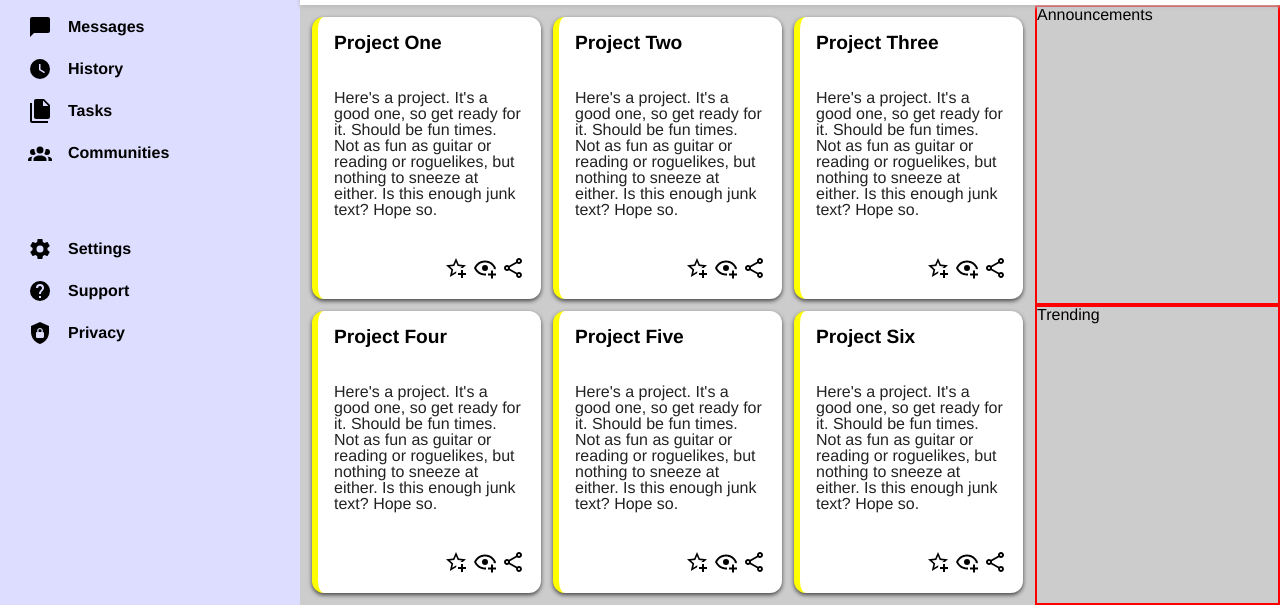
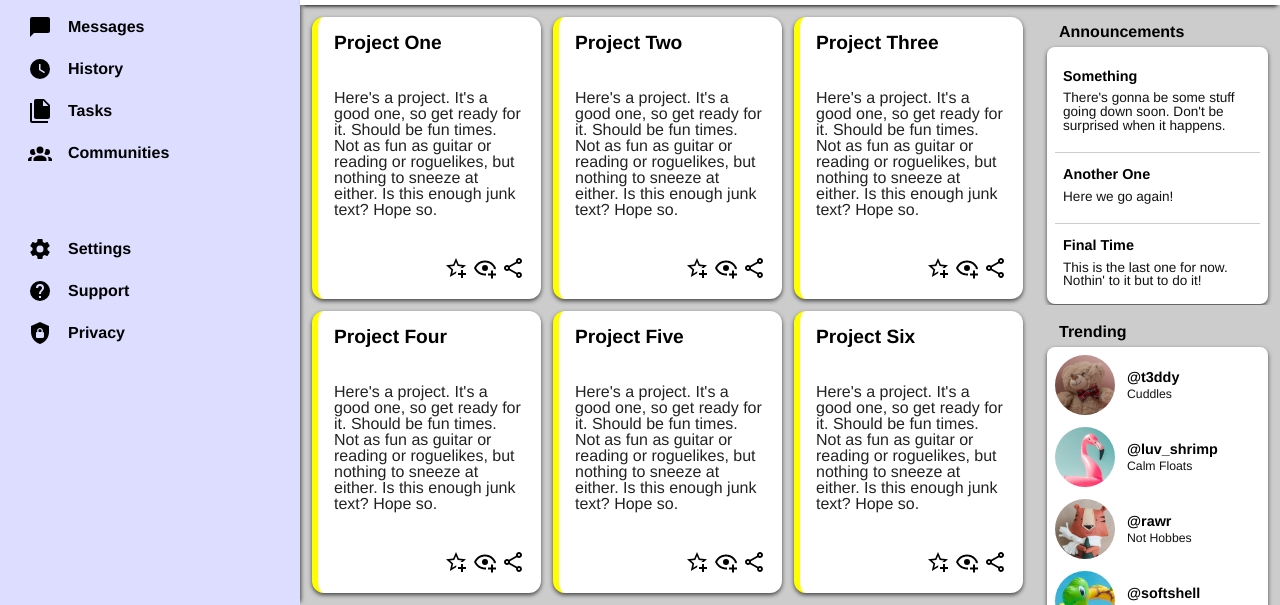
Before and after one commit to MongrelArchitect/admin-dashboard, a plain HTML site: page index.html in a window 1280 px wide. Shown: the part 195-800 px from the top of the page. Drawn offline with Linux system fonts and the light colour scheme.

Commit message:
Setup and style "announcements" and "trending" sections

```diff
--- a/index.html
+++ b/index.html
@@ -139,8 +139,55 @@
             </div>
           </div>
         </div>
-        <div class="content-item announcements">Announcements</div>
-        <div class="content-item trending">Trending</div>
+        <div class="announcements">
+          <p>
+            Announcements
+          </p>
+          <div class="announcement-card">
+            <div class="announcement">
+              <p>Something</p>
+              <p>
+                There's gonna be some stuff going down soon. Don't
+                be surprised when it happens.
+              </p>
+            </div>
+            <div class="announcement">
+              <p>Another One</p>
+              <p>
+                Here we go again!
+              </p>
+            </div>
+            <div class="announcement">
+              <p>Final Time</p>
+              <p>
+                This is the last one for now. Nothin' to it but to do it!
+              </p>
+            </div>
+          </div>
+        </div>
+        <div class="trending">
+          <p>
+            Trending
+          </p>
+          <div class="announcement-card">
+            <div class="trend">
+              <img src="./images/bear.jpg">
+              <span>@t3ddy<p>Cuddles</p></span>
+            </div>
+            <div class="trend">
+              <img src="./images/flamingo.jpg">
+              <span>@luv_shrimp<p>Calm Floats</p></span>
+            </div>
+            <div class="trend">
+              <img src="./images/tiger.jpg">
+              <span>@rawr<p>Not Hobbes</p></span>
+            </div>
+            <div class="trend">
+              <img src="./images/turtle.jpg">
+              <span>@softshell<p>Swim Time</p></span>
+            </div>
+          </div>
+        </div>
       </div>
     </div>
   </body>
--- a/styles/style.css
+++ b/styles/style.css
@@ -26,8 +26,57 @@ body {
   padding: 8px 20px 8px 20px;
 }
 
+.announcement {
+  border-top: 1px solid #ccc;
+  display: flex;
+  flex-direction: column;
+  gap: 8px;
+  justify-content: space-between;
+  padding: 14px 8px 8px 8px;
+}
+
+.announcement > p:first-child,
+.trend > span {
+  font-size: 0.9rem;
+  font-weight: bold;
+}
+
+.announcement > p:nth-child(2),
+.trend > span > p {
+  color: #111;
+  font-size: 0.85em;
+  font-weight: normal;
+}
+
+.announcement-card {
+  background: #fff;
+  border-radius: 8px;
+  box-shadow: 0 2px 4px #444;
+  display: flex;
+  flex-direction: column;
+  justify-content: space-between;
+  gap: 12px;
+  padding: 8px;
+}
+
+.announcement-card div:first-child {
+  border: none;
+}
+
 .announcements {
+  display: grid;
   grid-area: 1 / 2 / 2 / 3;
+  grid-template-rows: 30px 3fr;
+  padding: 12px;
+  overflow: auto;
+}
+
+
+.announcements > p,
+.trending > p {
+  align-self: center;
+  padding: 12px;
+  font-weight: bold;
 }
 
 .container {
@@ -43,10 +92,6 @@ body {
   grid-area: 2 / 2 / 3 / 3;
   grid-template: 1fr 1fr / minmax(400px, 3fr) 1fr;
   overflow: auto;
-}
-
-.content-item {
-  border: 2px solid red;
 }
 
 .dashboard {
@@ -76,13 +121,13 @@ body {
 
 .header {
   background: #fff;
-  box-shadow: 0 2px 4px #bbb;
   display: grid;
+  box-shadow: 0 4px 4px -3px #000;
   overflow: auto;
-  /* Need relative position for box-shadow to show up*/
   position: relative;
   grid-area: 1 / 2 / 2 / 3;
   grid-template: 1fr 1fr / 3fr 1fr;
+  z-index: 9;
 }
 
 .navigation ul,
@@ -172,6 +217,8 @@ body {
 
 .sidebar {
   background: #ddf;
+  box-shadow: 4px 0 4px -3px #444;
+  position: relative;
   display: flex;
   flex-direction: column;
   gap: 48px;
@@ -187,8 +234,27 @@ body {
   height: 50px;
 }
 
+.trend {
+  align-items: center;
+  display: flex;
+  gap: 12px;
+}
+
+.trend img {
+  border-radius: 50%;
+  height: 60px;
+}
+
+.trend p {
+  margin-top: 4px;
+}
+
 .trending {
+  display: grid;
   grid-area: 2 / 2 / 3 / 3;
+  grid-template-rows: 30px 3fr;
+  overflow: auto;
+  padding: 12px;
 }
 
 .user {
```
Also changed, not shown: images/bear.jpg (added), images/flamingo.jpg (added), images/tiger.jpg (added), images/turtle.jpg (added).
